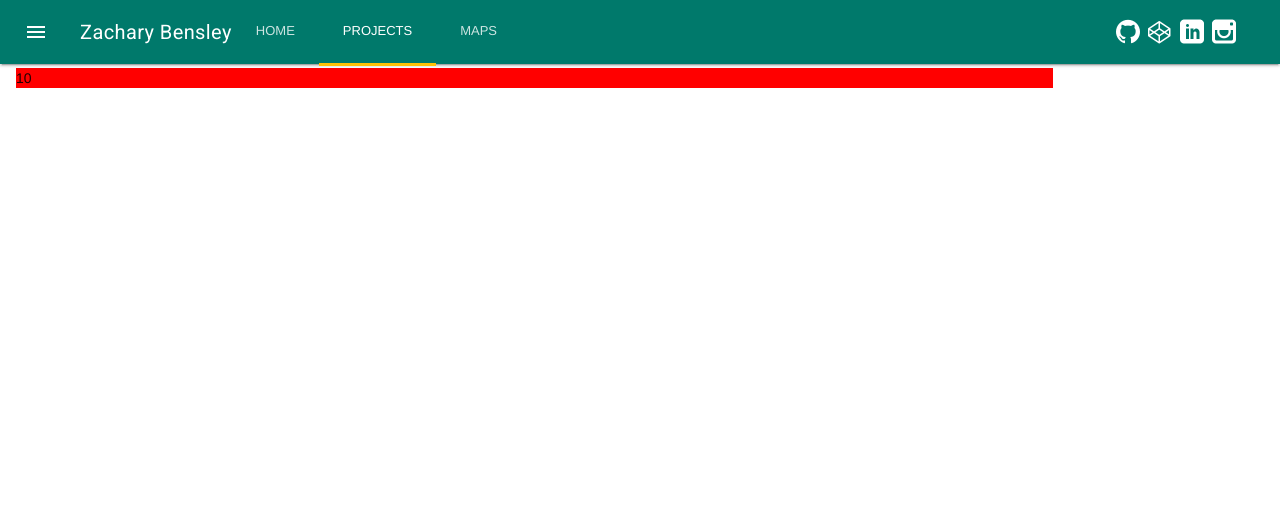
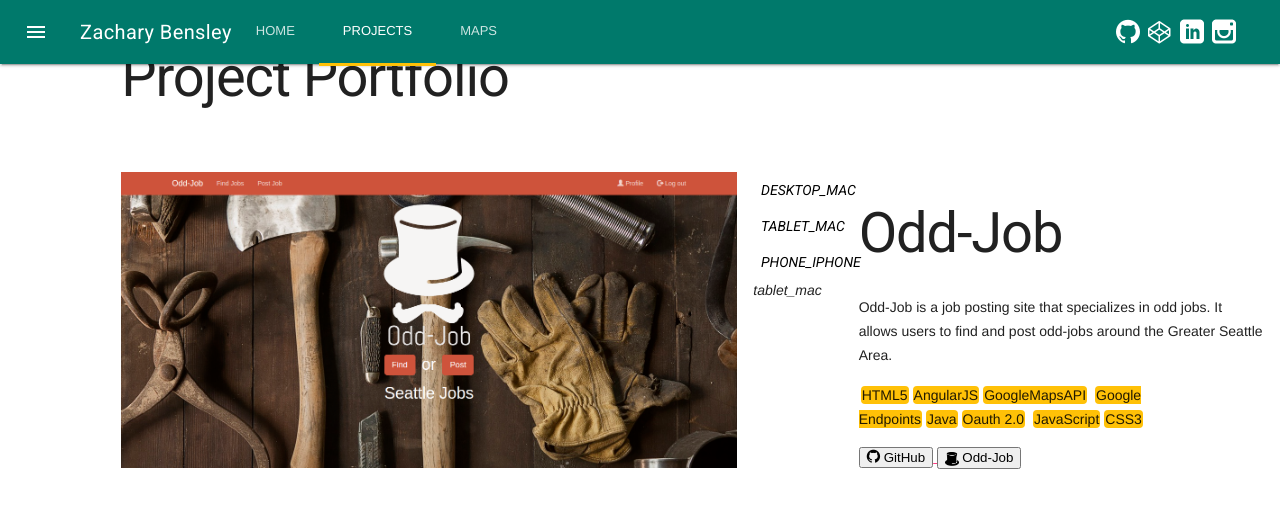
Before and after one commit to Zacharilius/Django-Portfolio, a Django app: page /projects/ in a window 1280 px wide. Shown: the top 508 px of the page. Run offline with Django 3.2, Linux system fonts and the light colour scheme; parts of the project's set-up code (start-up, migrations or seed data) failed here and were passed over; some libraries are stand-ins or nearby versions; some web fonts are replaced.

Commit message:
Continued developing portfolio page.

```diff
--- a/zacharilius/portfolio/templates/portfolio/base_template_header.html
+++ b/zacharilius/portfolio/templates/portfolio/base_template_header.html
@@ -51,9 +51,6 @@
     <link rel="stylesheet" href="{% static 'components/icomoon/style.css' %}">
     <link rel="stylesheet" href="{% static 'components/material-design-lite/material.min.css' %}">
     <link rel="stylesheet" href="{% static 'portfolio/css/navigation.css' %}">
-
-    <link rel="stylesheet" href="dist/css/style.css" />
-
 
     {% block css %}
     {% endblock %}
--- /dev/null
+++ b/zacharilius/projects/static/projects/css/projects.css
@@ -0,0 +1,78 @@
+.picture-container{
+    overflow: hidden;
+}
+.img-responsive{
+    display: block;
+    max-width: 100%;
+    height: auto;
+}
+.project{
+	padding-top: 20px;
+	margin-bottom: 40px;
+}
+.project-image{
+    width: auto;
+    max-height: 450px;
+    display: inline;
+}
+.project-button-img{
+	height: 14px;
+}
+
+.project-text{
+	text-align: left;
+}
+.technologies{
+	text-align: center;
+	margin: 2px;
+	padding: 1px;
+	background-color: #FFC107;
+	-moz-border-radius: 4px;
+	-webkit-border-radius: 4px;
+	border-radius: 4px;
+}
+.screenType{
+	color: #005D53;
+	font-size: 35px;
+	margin:0px 0px 0px 0px;
+	padding:0px 0px 0px 0px;
+	display: block;
+}
+@media screen and (max-width: 768px) {
+   .screenType{
+	color: #005D53;
+	font-size: 35px;
+	margin:0px 0px 0px 0px;
+	padding:0px 0px 0px 0px;
+	display: inline
+	}
+ }
+.screenType:hover{
+	color: #FFFFFF;
+}
+.screenType:active, .screenType.active {
+	color: #FFFFFF;
+}
+.contact-socialmedia{
+	font-size: 20px;
+	vertical-align: top;
+}
+.btn.active, .btn:active {
+	box-shadow: none;
+}
+@media screen and (min-width:450px){
+	.contact-buttons{
+			display: none;
+
+	}
+}
+@media screen and (max-width:450px){
+	.nav-hide{
+		display: none;
+	}
+	.contact-buttons{
+		display: block;
+		margin-top: 2q0px;
+		margin-bottom: 20px;
+	}
+}
--- a/zacharilius/projects/templates/projects/projects.html
+++ b/zacharilius/projects/templates/projects/projects.html
@@ -1,45 +1,40 @@
 {% extends "portfolio/base_template_header.html" %}
 {% load staticfiles %}
+
 
 {% block page_title %}Zacharilius - Projects {% endblock %}
 
 {% block css %}
-<style>
-    .mdl-cell{
-        background-color: red;
-    }
+<link rel="stylesheet" href="{% static 'projects/css/projects.css' %}">
 
-</style>
 {% endblock %}
 {% block content %}
+
 <div class="mdl-grid">
-    <div class="mdl-cell mdl-cell--6-col mdl-cell--8-col-tablet">6 (8 tablet)</div>
-    <div class="mdl-cell mdl-cell--4-col mdl-cell--6-col-tablet">4 (6 tablet)</div>
-    <div class="mdl-cell mdl-cell--2-col mdl-cell--4-col-phone">2 (4 phone)</div>
+    <div class="mdl-cell mdl-cell--1-col "></div>
+    <div class="mdl-cell mdl-cell--10-col"><h1>Project Portfolio</h1></div>
+    <div class="mdl-cell mdl-cell--1-col "></div>
 </div>
 <div class="mdl-grid">
-    <div class="mdl-cell mdl-cell--10-col ">10</div>
+    <div class="mdl-cell mdl-cell--1-col "></div>
+    <div class="mdl-cell mdl-cell--6-col">
+        <div class="picture-container">
+            <img src="{% static 'projects/images/odd-job_DesktopView.png' %}" class="picture-container img-responsive" alt="Right Image Issue"/>
         </div>
-<!--
-<div class="container">
-    <div class="row">
-        <div class="col-md-12"><h1>Project Portfolio</h1></div>
     </div>
-    <div class="project">
-        <div class="row">
-            <div class="col-sm-8">
-                <div class="picture-container"><img class="picture-item project-image img-responsive"
-                                                    ng-src="{{p1image}}" alt="Right Image Issue"></div>
+    <div class="mdl-cell mdl-cell--1-col">
+        <button class="mdl-button mdl-js-button mdl-js-ripple-effect">
+            <i class="mdl-icon">desktop_mac</i>
+        </button>
+        <button class="mdl-button mdl-js-button mdl-js-ripple-effect">
+            <i class="mdl-icon">tablet_mac</i>
+        </button>
+        <button class="mdl-button mdl-js-button mdl-js-ripple-effect">
+            <i class="mdl-icon">phone_iphone</i>
+        </button>
+        <i class="md-icon dp48">tablet_mac</i>
     </div>
-            <div class="col-sm-1 col-xs-12">
-                <div ng-click='setImage("p1", "desktop")' class="screenType btn" ng-class="isActive('p1', 'desktop')">
-                    <span class="icon-display"></span></div>
-                <div ng-click='setImage("p1", "tablet")' class="screenType btn" ng-class="isActive('p1', 'tablet')">
-                    <span class="icon-tablet"></span></div>
-                <div ng-click='setImage("p1", "mobile")' class="screenType btn" ng-class="isActive('p1', 'mobile')">
-                    <span class="icon-mobile2"></span></div>
-            </div>
-            <div class="col-sm-3">
+    <div class="mdl-cell mdl-cell--4-col">
         <h1 class="title">Odd-Job</h1>
 
         <p class="project-text">Odd-Job is a job posting site that specializes in odd jobs. It allows users to
@@ -58,13 +53,15 @@
         </a>
         <a href="https://odd-job.appspot.com">
             <button type="button" class="btn btn-default btn-md">
-                        <span aria-hidden="true"><img class="project-button-img"
-                                                      src="/images/project/odd-job.png"></span> Odd-Job
+                        <span aria-hidden="true">
+                            <img class="project-button-img" src="{% static 'projects/images/odd-job.png' %}">
+                        </span> Odd-Job
             </button>
         </a>
     </div>
 </div>
-    </div>
+
+<!--
     <div class="project">
         <div class="row">
             <div class="col-md-3 ">
```
Lines whose indentation alone changed are shown as unchanged.
